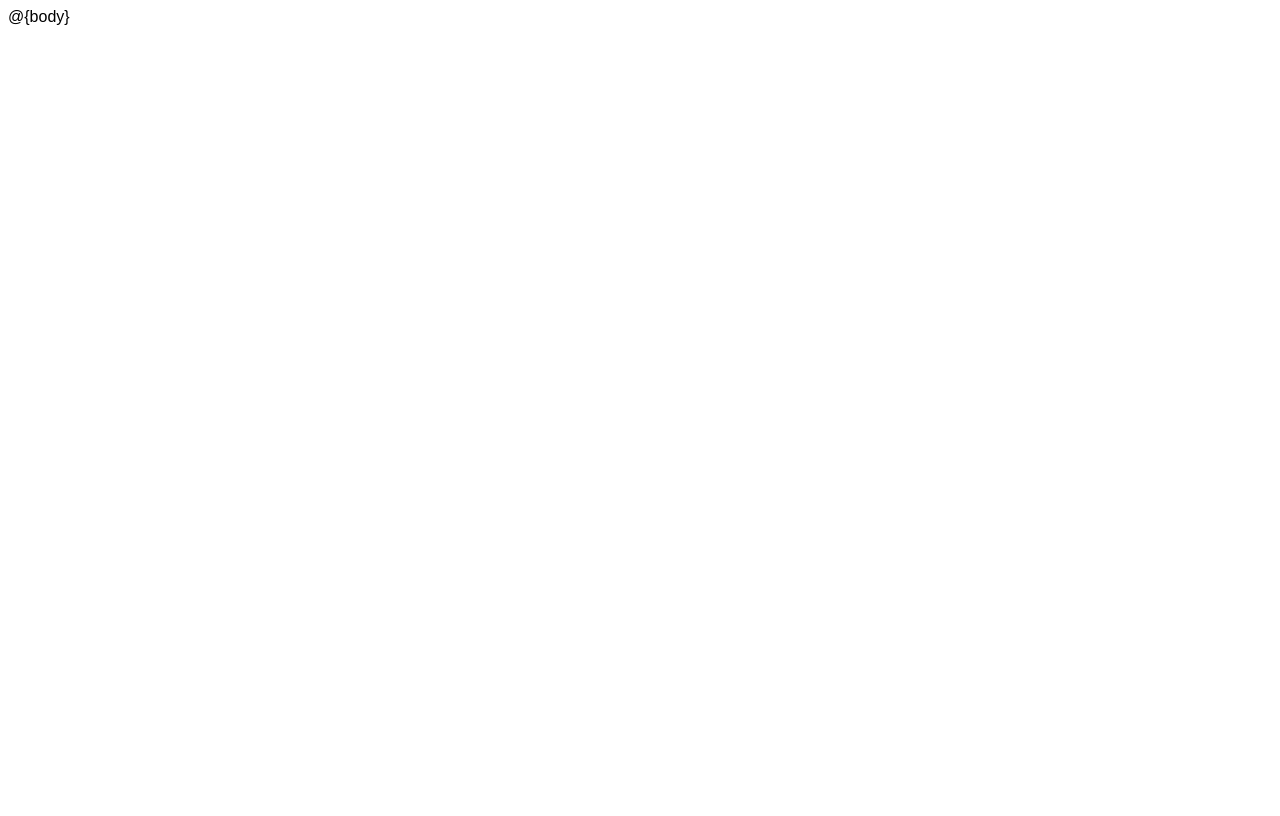
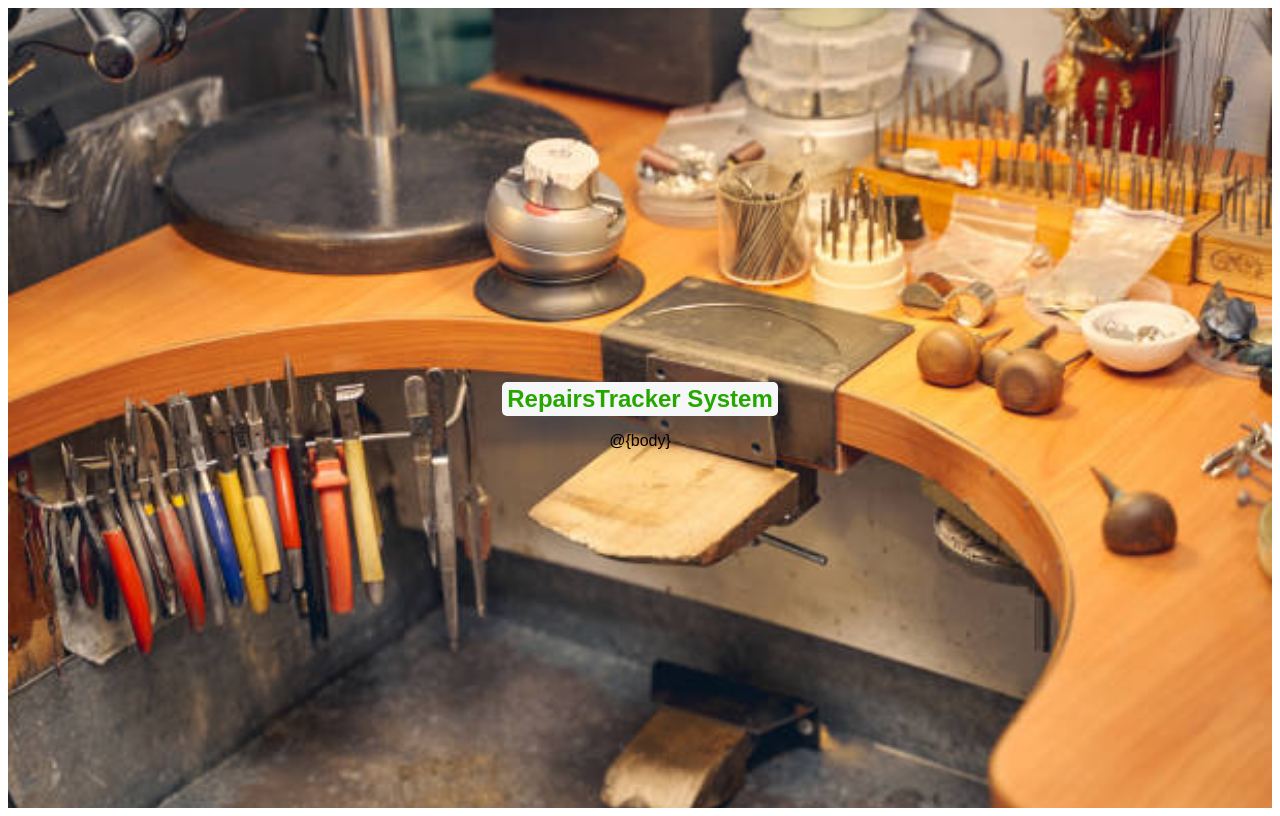
Before and after one commit to DeeMcCart/CI_PP3_RepairsTracker, a website: page views/layout.html in a window 1280 px wide. Drawn offline with nearby package versions, Linux system fonts and the light colour scheme.

Commit message:
Attempt to display background image on startup

```diff
--- a/views/layout.html
+++ b/views/layout.html
@@ -190,6 +190,10 @@
     </style>
 </head>
 
-@{body}
-
+<body>
+    <main id="main-container">
+        <h1>RepairsTracker System</h1>
+        @{body}
+    </main>
+</body>
 </html>
```
